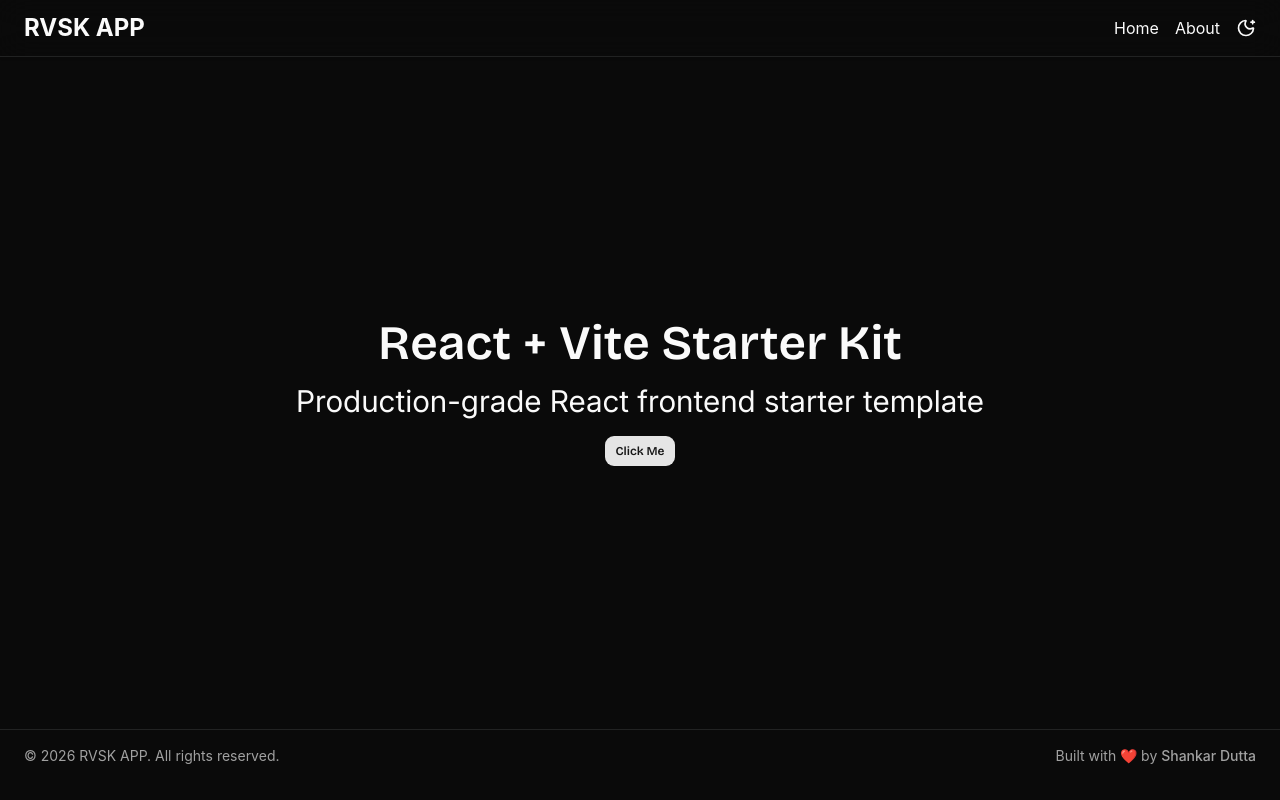
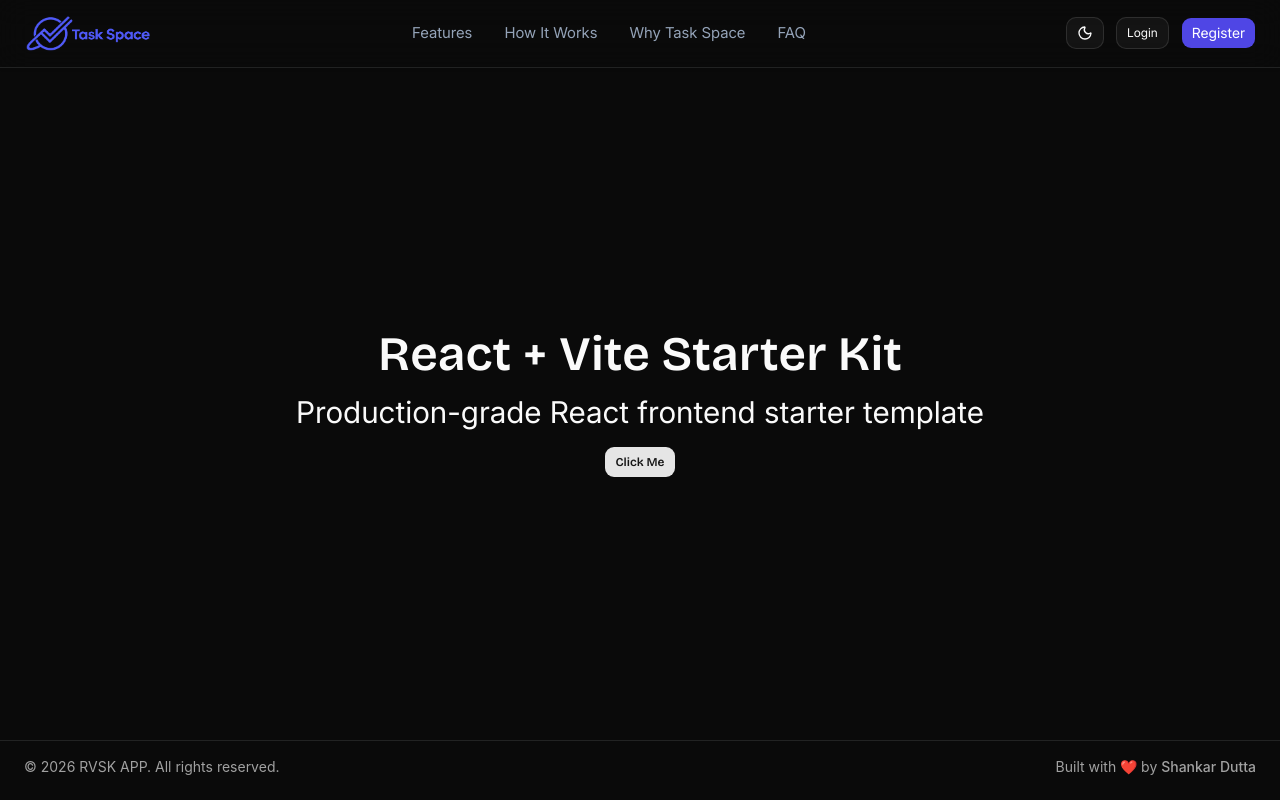
Before and after one commit to ShankarDutta/taskspace-mern-webapp, a React (Vite) app in the folder frontend/: page / in a window 1280 px wide. Built offline with nearby package versions, Linux system fonts and the light colour scheme; no server answers; a web font is replaced by a local one.

Commit message:
feat: add responsive public navbar

```diff
--- a/frontend/src/components/Buttons/ThemeToggleButton.jsx
+++ b/frontend/src/components/Buttons/ThemeToggleButton.jsx
@@ -1,12 +1,13 @@
 import { cn } from "@/lib/utils";
-import { MoonStarIcon, SunIcon } from "lucide-react";
+import { MoonIcon, SunIcon } from "lucide-react";
 import { useTheme } from "../Providers/ThemeProvider";
+import { Button } from "../ui/button";
 
 const ThemeToggleButton = ({ className }) => {
   const { theme, setTheme } = useTheme();
   return (
-    <button
-      type="button"
+    <Button
+      variant="outline"
       aria-label="Toggle theme"
       onClick={() => setTheme(theme === "dark" ? "light" : "dark")}
       className={cn(`flex cursor-pointer items-center`, className)}>
@@ -15,11 +16,11 @@ const ThemeToggleButton = ({ className }) => {
         className="-rotate-90 opacity-100 transition-all duration-300 dark:rotate-0 dark:opacity-0"
       />
 
-      <MoonStarIcon
+      <MoonIcon
         size={20}
         className="absolute -rotate-90 opacity-0 transition-all duration-300 dark:rotate-0 dark:opacity-100"
       />
-    </button>
+    </Button>
   );
 };
 
--- a/frontend/src/components/Headers/Header.jsx
+++ b/frontend/src/components/Headers/Header.jsx
@@ -1,7 +1,10 @@
-import { Link } from "react-router";
+import { Link, useLocation } from "react-router";
 import ThemeToggleButton from "../Buttons/ThemeToggleButton";
+import { Button } from "../ui/button";
+import MobileHeader from "./MobileHeader";
 
 const Header = () => {
+  const { hash } = useLocation();
   return (
     <header
       aria-label="App-header"
@@ -11,27 +14,66 @@ const Header = () => {
         <nav>
           <Link
             to={"/"}
-            aria-label="App Name"
-            className="text-2xl font-bold">
-            RVSK APP
+            aria-label="Taskspace-App">
+            <img
+              src="/logo-desktop.png"
+              alt="logo-desktop"
+              className="hidden h-auto w-32 md:block"
+            />
+
+            <img
+              src="/logo-mobile.png"
+              alt="logo-desktop"
+              className="block h-12 w-auto md:hidden"
+            />
           </Link>
         </nav>
 
-        {/* nav items  */}
-        <nav className="flex items-center gap-4">
-          <Link
-            to={"/"}
-            className="hover:text-black/75 dark:hover:text-white/75">
-            Home
-          </Link>
+        {/*Destop nav items  */}
+        <nav className="font-inter hidden items-center gap-8 text-[15px] font-normal text-[#475569] lg:flex dark:text-[#94A3B8]">
+          <a
+            href="#features"
+            className={` ${hash === "#features" ? " text-blue-500 dark:text-blue-400" : "hover:text-black/85 dark:hover:text-white/85"}`}>
+            Features
+          </a>
 
-          <Link
-            to={"/about"}
-            className="hover:text-black/75 dark:hover:text-white/75">
-            About
-          </Link>
+          <a
+            href="#how-it-works"
+            className={` ${hash === "#how-it-works" ? " text-blue-500 dark:text-blue-400" : "hover:text-black/85 dark:hover:text-white/85"}`}>
+            How It Works
+          </a>
 
+          <a
+            href="#why-taskspace"
+            className={` ${hash === "#why-taskspace" ? " text-blue-500 dark:text-blue-400" : "hover:text-black/85 dark:hover:text-white/85"}`}>
+            Why Task Space
+          </a>
+
+          <a
+            href="#faq"
+            className={` ${hash === "#faq" ? " text-blue-500 dark:text-blue-400" : "hover:text-black/85 dark:hover:text-white/85"}`}>
+            FAQ
+          </a>
+        </nav>
+
+        {/*tablet + Desktop nav items  */}
+        <nav className="flex items-center gap-1 md:gap-3">
           <ThemeToggleButton />
+
+          <Button
+            variant="outline"
+            nativeButton={false}
+            className="font-inter hidden font-medium md:flex"
+            render={<Link to={"/login"}>Login</Link>}></Button>
+
+          <Button
+            className="font-inter flex bg-[#4F46E5] text-sm font-medium text-white hover:bg-blue-500"
+            nativeButton={false}
+            render={<Link to={"/register"}>Register</Link>}></Button>
+
+          <div className="flex items-center lg:hidden">
+            <MobileHeader />
+          </div>
         </nav>
       </section>
     </header>
--- /dev/null
+++ b/frontend/src/components/Headers/MobileHeader.jsx
@@ -0,0 +1,77 @@
+import { MenuIcon } from "lucide-react";
+import { useState } from "react";
+import { Link, useLocation } from "react-router";
+import { Button } from "../ui/button";
+import { Sheet, SheetContent, SheetHeader, SheetTrigger } from "../ui/sheet";
+
+const MobileHeader = () => {
+  const [isOpen, setIsOpen] = useState(false);
+  const { hash } = useLocation();
+
+  return (
+    <Sheet
+      open={isOpen}
+      onOpenChange={setIsOpen}>
+      <SheetTrigger>
+        <MenuIcon
+          size={28}
+          aria-label="Mobile-Menu-Toggle-Button"
+        />
+      </SheetTrigger>
+
+      <SheetContent>
+        <SheetHeader className="border-b-2">
+          <Link
+            to={"/"}
+            aria-label="Taskspace-App">
+            <img
+              src="/logo-desktop.png"
+              alt="logo-desktop"
+              className="h-auto w-32"
+            />
+          </Link>
+        </SheetHeader>
+
+        <section>
+          <nav className="font-inter flex flex-col gap-4 px-4 py-4 text-[15px] font-normal text-[#475569] dark:text-[#94A3B8]">
+            <a
+              onClick={() => setIsOpen(false)}
+              href="#features"
+              className={` ${hash === "#features" ? " text-blue-500 dark:text-blue-400" : "hover:text-black/85 dark:hover:text-white/85"}`}>
+              Features
+            </a>
+
+            <a
+              onClick={() => setIsOpen(false)}
+              href="#how-it-works"
+              className={` ${hash === "#how-it-works" ? " text-blue-500 dark:text-blue-400" : "hover:text-black/85 dark:hover:text-white/85"}`}>
+              How It Works
+            </a>
+
+            <a
+              onClick={() => setIsOpen(false)}
+              href="#why-taskspace"
+              className={` ${hash === "#why-taskspace" ? " text-blue-500 dark:text-blue-400" : "hover:text-black/85 dark:hover:text-white/85"}`}>
+              Why Task Space
+            </a>
+
+            <a
+              onClick={() => setIsOpen(false)}
+              href="#faq"
+              className={` ${hash === "#faq" ? " text-blue-500 dark:text-blue-400" : "hover:text-black/85 dark:hover:text-white/85"}`}>
+              FAQ
+            </a>
+
+            <Button
+              variant="default"
+              nativeButton={false}
+              className="font-inter font-medium"
+              render={<Link to={"/login"}>Login</Link>}></Button>
+          </nav>
+        </section>
+      </SheetContent>
+    </Sheet>
+  );
+};
+
+export default MobileHeader;
--- /dev/null
+++ b/frontend/src/components/ui/separator.jsx
@@ -0,0 +1,22 @@
+import { Separator as SeparatorPrimitive } from "@base-ui/react/separator"
+
+import { cn } from "@/lib/utils"
+
+function Separator({
+  className,
+  orientation = "horizontal",
+  ...props
+}) {
+  return (
+    <SeparatorPrimitive
+      data-slot="separator"
+      orientation={orientation}
+      className={cn(
+        "shrink-0 bg-border data-horizontal:h-px data-horizontal:w-full data-vertical:w-px data-vertical:self-stretch",
+        className
+      )}
+      {...props} />
+  );
+}
+
+export { Separator }
```
